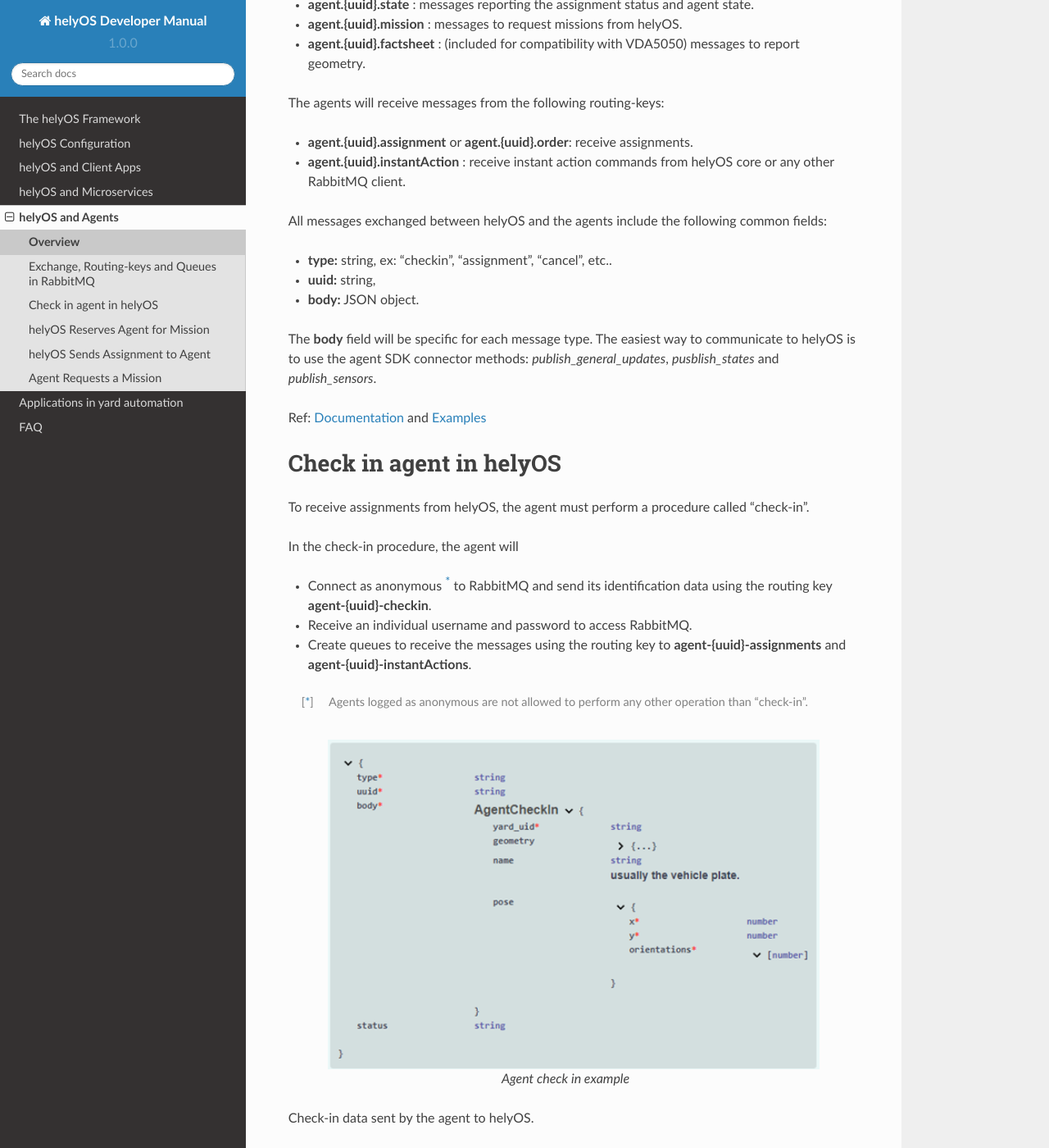
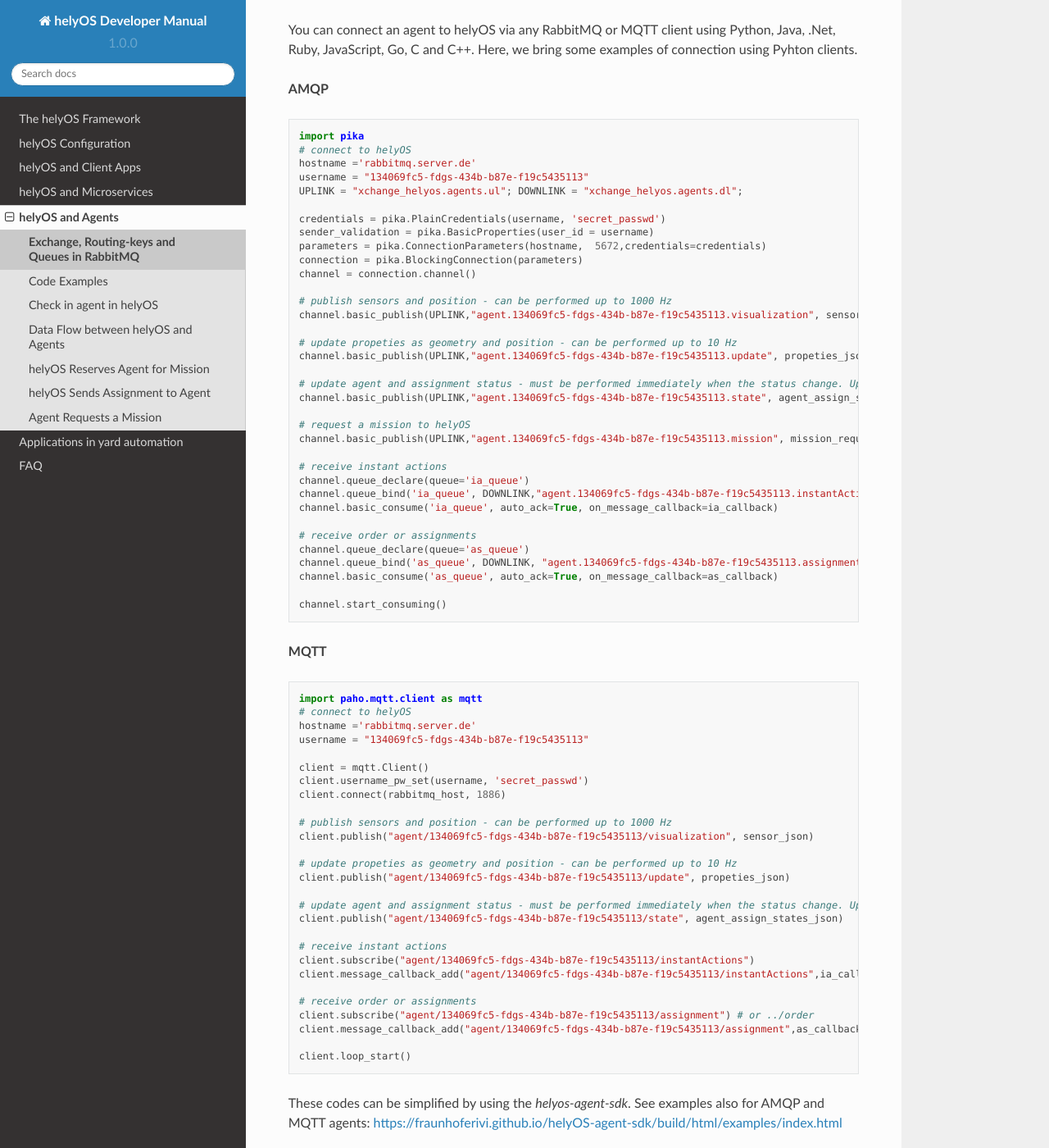
Before and after one commit to FraunhoferIVI/helyos-documentation, a Sphinx documentation site: the page built from docs/source/5-communication-between-helyos-and-agents/agents-and-helyos.rst, in a window 1280 px wide and 1400 px high, scrolled down 1993 px. Shown: the whole window at 82% size. Built offline with Sphinx 7.4.7 and the Read the Docs theme 2.0.0, drawn with Linux system fonts in a browser that asks for light colours; some of the changed text lies outside the part shown.

Commit message:
update agent documentation

```diff
--- a/docs/source/1-the-helyos-framework/definitions.rst
+++ b/docs/source/1-the-helyos-framework/definitions.rst
@@ -16,6 +16,8 @@
 helyOS core
 -----------
 The main component of the system, enclosing the business logics and the orchestration of  services and assignments to the agents. It can also work as the backend for web applications.
+
+.. _helyos_assignment:
 
 Assignment
 ----------
--- a/docs/source/5-communication-between-helyos-and-agents/agents-and-helyos.rst
+++ b/docs/source/5-communication-between-helyos-and-agents/agents-and-helyos.rst
@@ -1,16 +1,3 @@
-Overview
---------
-
-.. figure:: ./img/agent_receving_mission.png
-    :align: center
-    :width: 600
-
-    The process of agents receiving mission assignments
-
-
-Only if the agent uuid is registered in the helyOS database can the agent and helyOS exchange messages to report on an agent’s status and perform the assignments. Usually, the status change from “non automatable” to “free” must be set manually in the agent.
-
-| Note that before receiving any assignment, the agent must be reserved for the assignment mission. That is, the agent changes the status from "free" to "ready" (i.e., ready for the mission) upon helyOS *Reserve* request. Once the agent finishes the assignment, the agent will not set its status from "busy" to "free", but to "ready". This is because helyOS may sent him a second assignment belonging to the same mission. For this reason, the agent must wait the "Release" signal from helyOS to set itself "free".|
 
 
 Exchange, Routing-keys and Queues in RabbitMQ
@@ -30,27 +17,119 @@
 - **agent.{uuid}.update** : messages related to updates of agent properties. e.g., vehicle name, geometry data.
 - **agent.{uuid}.visualization** : messages reporting the positioning and sensor data.
 - **agent.{uuid}.state** : messages reporting the assignment status and agent state.
-- **agent.{uuid}.mission** : messages to request missions from helyOS.
+- **agent.{uuid}.mission_req** : messages to request missions from helyOS.
 - **agent.{uuid}.factsheet** : (included for compatibility with VDA5050) messages to report geometry.
 
 The agents will receive messages from the following routing-keys:
 
 - **agent.{uuid}.assignment** or **agent.{uuid}.order**: receive assignments.
-- **agent.{uuid}.instantAction** : receive instant action commands from helyOS core or any other RabbitMQ client.
+- **agent.{uuid}.instantActions** : receive instant action commands from helyOS core or any other RabbitMQ client.
+
+
+Routing-keys can be converted to topics for MQTT clients. Check the table below.
 
 
 All messages exchanged between helyOS and the agents include the following common fields:
 
 - **type:** string, ex: "checkin", "assignment", "cancel", etc..
-- **uuid:** string,
+- **uuid:** string, agent who is publishing the message.
 - **body:** JSON object.
 
 The **body** field will be specific for each message type. The easiest way to communicate to helyOS is to use the agent SDK connector methods: *publish_general_updates*, *pusblish_states* and *publish_sensors*.
 
+.. figure:: ./img/rabbitmq_topics_explained.png
+    :align: center
+    :width: 800
+
+
 Ref:
 `Documentation <https://fraunhoferivi.github.io/helyOS-agent-sdk/build/html/apidocs/helyos_agent_sdk.connector.html#module-helyos_agent_sdk.connector>`_ and `Examples <https://fraunhoferivi.github.io/helyOS-agent-sdk/build/html/examples/index.html>`_
 
+|
 
+Code Examples
+-------------
+
+You can connect an agent to helyOS via any RabbitMQ or MQTT client using Python, Java, .Net, Ruby, JavaScript, Go, C and C++.
+Here, we bring some examples of connection using Pyhton clients.
+
+**AMQP**
+
+.. code:: python
+
+    import pika
+    # connect to helyOS
+    hostname ='rabbitmq.server.de'
+    username = "134069fc5-fdgs-434b-b87e-f19c5435113"
+    UPLINK = "xchange_helyos.agents.ul"; DOWNLINK = "xchange_helyos.agents.dl";
+
+    credentials = pika.PlainCredentials(username, 'secret_passwd')
+    sender_validation = pika.BasicProperties(user_id = username)
+    parameters = pika.ConnectionParameters(hostname,  5672,credentials=credentials)
+    connection = pika.BlockingConnection(parameters)
+    channel = connection.channel()
+
+    # publish sensors and position - can be performed up to 1000 Hz
+    channel.basic_publish(UPLINK,"agent.134069fc5-fdgs-434b-b87e-f19c5435113.visualization", sensor_json, sender_validation)
+
+    # update propeties as geometry and position - can be performed up to 10 Hz
+    channel.basic_publish(UPLINK,"agent.134069fc5-fdgs-434b-b87e-f19c5435113.update", propeties_json, sender_validation)
+
+    # update agent and assignment status - must be performed immediately when the status change. Up to 2 Hz
+    channel.basic_publish(UPLINK,"agent.134069fc5-fdgs-434b-b87e-f19c5435113.state", agent_assign_states_json ,sender_validation)
+
+    # request a mission to helyOS
+    channel.basic_publish(UPLINK,"agent.134069fc5-fdgs-434b-b87e-f19c5435113.mission", mission_request_json ,sender_validation)
+
+    # receive instant actions
+    channel.queue_declare(queue='ia_queue')
+    channel.queue_bind('ia_queue', DOWNLINK,"agent.134069fc5-fdgs-434b-b87e-f19c5435113.instantActions")
+    channel.basic_consume('ia_queue', auto_ack=True, on_message_callback=ia_callback)
+
+    # receive order or assignments
+    channel.queue_declare(queue='as_queue')
+    channel.queue_bind('as_queue', DOWNLINK, "agent.134069fc5-fdgs-434b-b87e-f19c5435113.assignment") # or ... .order
+    channel.basic_consume('as_queue', auto_ack=True, on_message_callback=as_callback)
+
+    channel.start_consuming()
+
+**MQTT**
+
+.. code:: python
+
+    import paho.mqtt.client as mqtt
+    # connect to helyOS
+    hostname ='rabbitmq.server.de'
+    username = "134069fc5-fdgs-434b-b87e-f19c5435113"
+
+    client = mqtt.Client()
+    client.username_pw_set(username, 'secret_passwd')
+    client.connect(rabbitmq_host, 1886)
+
+    # publish sensors and position - can be performed up to 1000 Hz
+    client.publish("agent/134069fc5-fdgs-434b-b87e-f19c5435113/visualization", sensor_json)
+
+    # update propeties as geometry and position - can be performed up to 10 Hz
+    client.publish("agent/134069fc5-fdgs-434b-b87e-f19c5435113/update", propeties_json)
+
+    # update agent and assignment status - must be performed immediately when the status change. Up to 2 Hz
+    client.publish("agent/134069fc5-fdgs-434b-b87e-f19c5435113/state", agent_assign_states_json)
+
+    # receive instant actions
+    client.subscribe("agent/134069fc5-fdgs-434b-b87e-f19c5435113/instantActions")
+    client.message_callback_add("agent/134069fc5-fdgs-434b-b87e-f19c5435113/instantActions",ia_callback)
+
+    # receive order or assignments
+    client.subscribe("agent/134069fc5-fdgs-434b-b87e-f19c5435113/assignment") # or ../order
+    client.message_callback_add("agent/134069fc5-fdgs-434b-b87e-f19c5435113/assignment",as_callback)
+
+    client.loop_start()
+
+
+These codes can be simplified by using the `helyos-agent-sdk`.
+See examples also for AMQP and MQTT agents: https://fraunhoferivi.github.io/helyOS-agent-sdk/build/html/examples/index.html
+
+|
 
 Check in agent in helyOS
 ------------------------
@@ -58,11 +137,9 @@
 
 In the check-in procedure, the agent will
 
-- Connect as anonymous [*]_ to RabbitMQ and send its identification data using the routing key **agent-{uuid}-checkin**.
-- Receive an individual username and password to access RabbitMQ.
-- Create queues to receive the messages using the routing key to **agent-{uuid}-assignments** and **agent-{uuid}-instantActions**.
-
-.. [*] Agents logged as anonymous are not allowed to perform any other operation than “check-in”.
+- Connect to RabbitMQ and send its identification data.
+- If the agent is connected as anonymous and possess the helyOS registration token, a new username and password will be automatically created.
+- Create a temporary queue to receive the check-in response.
 
 .. figure:: ./img/agent_check_in.png
     :align: center
@@ -72,9 +149,9 @@
 
 Check-in data sent by the agent to helyOS.
 
-- **Type** = "checkin".
-- **Geometry:** JSON informing the physical geometry data of the vehicle.
-- **Yard_uid:** Unique identifier of the yard as registered in the dashboard.
+- **type** = "checkin".
+- **geometry:** JSON informing the physical geometry data of the vehicle.
+- **yard_uid:** Unique identifier of the yard as registered in the dashboard.
 
 helyOS will respond with the following data:
 
@@ -86,56 +163,85 @@
 
 Check in response sent by helyOS to the agent.
 
-- **Type** = "check in".
+- **type** = "check in".
 - **map:** JSON with the map information from yard.
-- **Rbmq_username:** rabbitMQ account to be used by this agent.
-- **Rbmq_password:** rabbitMQ account to be used by this agent.
-- **Password_encrypted:** If true, the rbmq_password field is encrypted with the agent public key.
+- **rbmq_username:** RabbitMQ account to be used by this agent.
+- **rbmq_password:** RabbitMQ password for anonymous checke-in.
+- **password_encrypted:** If true, the rbmq_password field is encrypted with the agent public key.
 
 Check in using python code:
 
 .. code:: python
 
-    def checkin_pseudo_code():
-        # step 1 - connect anonymously
-        temp_connection = connect_rabbitmq(rbmq_host, "anonymous", "anonymous")
-        gest_channel = temp_connection.channel()
+    def checkin_pseudo_code(username, password):
+        # step 1 - connect
+        temporary_connection = connect_rabbitmq(rbmq_host, username, password)
+        gest_channel = temporary_connection.channel()
 
-        # step 2 - create a temporary queue to receive the checkin response
+        # step 2 - create a queue only to receive the check-in response
         checkin_response_queue = gest_channel.queue_declare(queue="")
 
-        # step 3 - publish the check in request
+        # step 3 - publish the check-in request
         uuid = "y4df7293-5aab-46e2-bf6b"
         publish_in_checkin_exchange_topic(yard_id=1,
                                         uuid: uuid,
-                            routing_key: f"agent-{uid}-checkin,
+                                        routing_key: f"agent-{uuid}-checkin,
                                         status="free",
                                         agent_metadata=data,
                                         reply_to= checkin_response_queue)
 
-        # step 4 - start consume checkin_response_queue and get authentication data
-        username, password = listen_checkin_response(checkin_response_queue)
 
-        # step 5 - log to rabbitmq as agent with full permission rights.
-        helyos_checked_in_connection = connect_rabbitmq(rbmq_host, username, password)
+        # step 4 - start to consume checkin_response_queue and get the response data
+        if username == 'anonymous':
+            new_username, new_password, yard_data = listen_checkin_response(checkin_response_queue)
+            helyos_connection = connect_rabbitmq(rbmq_host, new_username, new_password)
+        else:
+            _, _, yard_data = listen_checkin_response(checkin_response_queue)
+            helyos_connection = connect_rabbitmq(rbmq_host, username, password)
 
-The same code using helyOS-agent-sdk python package:
+        return helyos_connection, yard_data
+
+The similar code using `helyos-agent-sdk` python package:
 
 .. code:: python
 
     from helyos_agent_sdk import HelyOSClient, AgentConnector
-    helyOS_client = HelyOSClient(rbmq_host,rbmq_port,uuid="y4df7293-5aab-46e2-bf6b")
+
+    helyOS_client = HelyOSClient(rbmq_host,rbmq_port, uuid="y4df7293-5aab-46e2-bf6b")
+    if username!='anonymous':
+        helyos_client.connect(username, password)
     helyOS_client.perform_checkin(yard_uid='1', agent_data=data, status="free")
     helyOS_client.get_checkin_result()
 
-    helyos_checked_in_connection = heylOS_client.connection
+    helyos_connection = heylOS_client.connection
 
-helyOS-agent-sdk HelyOSClient and AgentConnector have many other attributes and methods to send and receive data from helyOS core in the correct data format.
+The `helyOS-agent-sdk` has many other methods to send and receive data from helyOS core in the correct data format.
 Check the documentation at https://fraunhoferivi.github.io/helyOS-agent-sdk/build/html/index.html.
+
+
+|
+
+Data Flow between helyOS and Agents
+-----------------------------------
+
+Only if the agent's uuid is registered in the helyOS database, the agent can exchange messages with helyOS to report
+its status and to perform the assignments.
+
+.. figure:: ./img/agent_receving_mission.png
+    :align: center
+    :width: 800
+
+    The process of agents receiving mission assignments
+
+
+| Note that before receiving any assignment, the agent must be reserved for the assignment mission. That is, the agent changes the status from "free" to "ready" (i.e., ready for the mission) upon helyOS *Reserve* request. Once the agent finishes the assignment, the agent will not set its status from "busy" to "free", but to "ready". This is because helyOS may sent him a second assignment belonging to the same mission. For this reason, the agent must wait the "Release" signal from helyOS to set itself "free".
+
+
+
 
 helyOS Reserves Agent for Mission
 ---------------------------------
-Before processing a mission request, helyOS core will reserve the required agent(s). This is done via the instant action routing key, *agent.{uiid}.InstantAction*. helyOS requests the agent to be in **"ready"** status (status="ready" and reserved=True). During the assignment, the agent's status changes to **"busy"**.  After the assignment is complete, the agent updates its status from **"busy"** to **"ready"**. At this point, helyOS may release the agent, depending on the presence of any further assignments in that mission.
+Before processing a mission request, helyOS core will reserve the required agent(s). This is done via the routing key, *agent.{uiid}.instantActions*. helyOS requests the agent to be in **"ready"** status (status="ready" and reserved=True). During the assignment, the agent's status changes to **"busy"**.  After the assignment is complete, the agent updates its status from **"busy"** to **"ready"**. At this point, helyOS may release the agent, depending on the presence of any further assignments in that mission.
 The release message is also delivered via instant actions.
 
 The agent reservation is important because:
@@ -147,11 +253,21 @@
 (iii) In the interest of security, heavy agents, even those set to automatable mode, should communicate their upcoming assignment visually or soundly to their surroundings. This feature allows anyone nearby to abort the assignment before it starts if deemed necessary.
 
 
+However, in some scenarios, agents should not be blocked waiting for a mission calculation.
+Instead, they should either fail the mission if they become unavailable after the calculation is done, or queue the assignment
+to be executed later.
+For those scenarios, the developer mush uncheck the option `Acknowledge reservation` on the `Register Agent` tab in the dashboard.
+
+
 helyOS Sends Assignment to Agent
 --------------------------------
-As earlier mentioned, the assignments usually originated from the microservices. That is, the microservices translate the requested mission in assignments: :ref:`helyos_overview`. The microservices  return the assignments to helyOS core, and  helyOS  distributes them to the agents.
+As earlier mentioned, the assignments usually originated from the microservices.
+That is, the microservices translate the requested mission in assignments: :ref:`helyos_assignment`.
+The microservices  return the assignments to helyOS core, and  helyOS  distributes them to the agents.
+This is done via the routing key *agent.{uiid}.assignments*.
 
-helyOS will send an assignment to the agent **only if the agent status is "ready"**.   This is done via the routing key *agent.{uiid}.assignments*.
+If the option `Acknowledge reservation` is checked, helyOS will send an assignment to the agent **only if the agent status is "ready"**.
+
 
 .. figure:: ./img/assignment-data-format.png
     :align: center
@@ -168,4 +284,4 @@
 
 - A smart camera identify a new obstacle and requests a mission to update helyOS map by sending the position of a new obstacle.
 - A tractor requests a mission to ask assistance of another agent for executing a task.
-- A truck finds itself obstructed by a fixed obstacle, it requests a mission from helyOS to remove itself from this deadlock situation.
+- A truck finds itself obstructed by a fixed obstacle, the truck requests a mission from helyOS to calculate a path away from this deadlock situation, or to contact a teleoperated driving service.
```
Also changed, not shown: docs/source/2-helyos-configuration/admin-dashboard.rst (+7 -1 lines), docs/source/2-helyos-configuration/img/agent_properties_dashboard.png (added), docs/source/2-helyos-configuration/img/rabbimq_account_dashboard.png (added), docs/source/2-helyos-configuration/img/register-agents-view.png, docs/source/5-communication-between-helyos-and-agents/img/helyOS_rabbitMQ.png.
